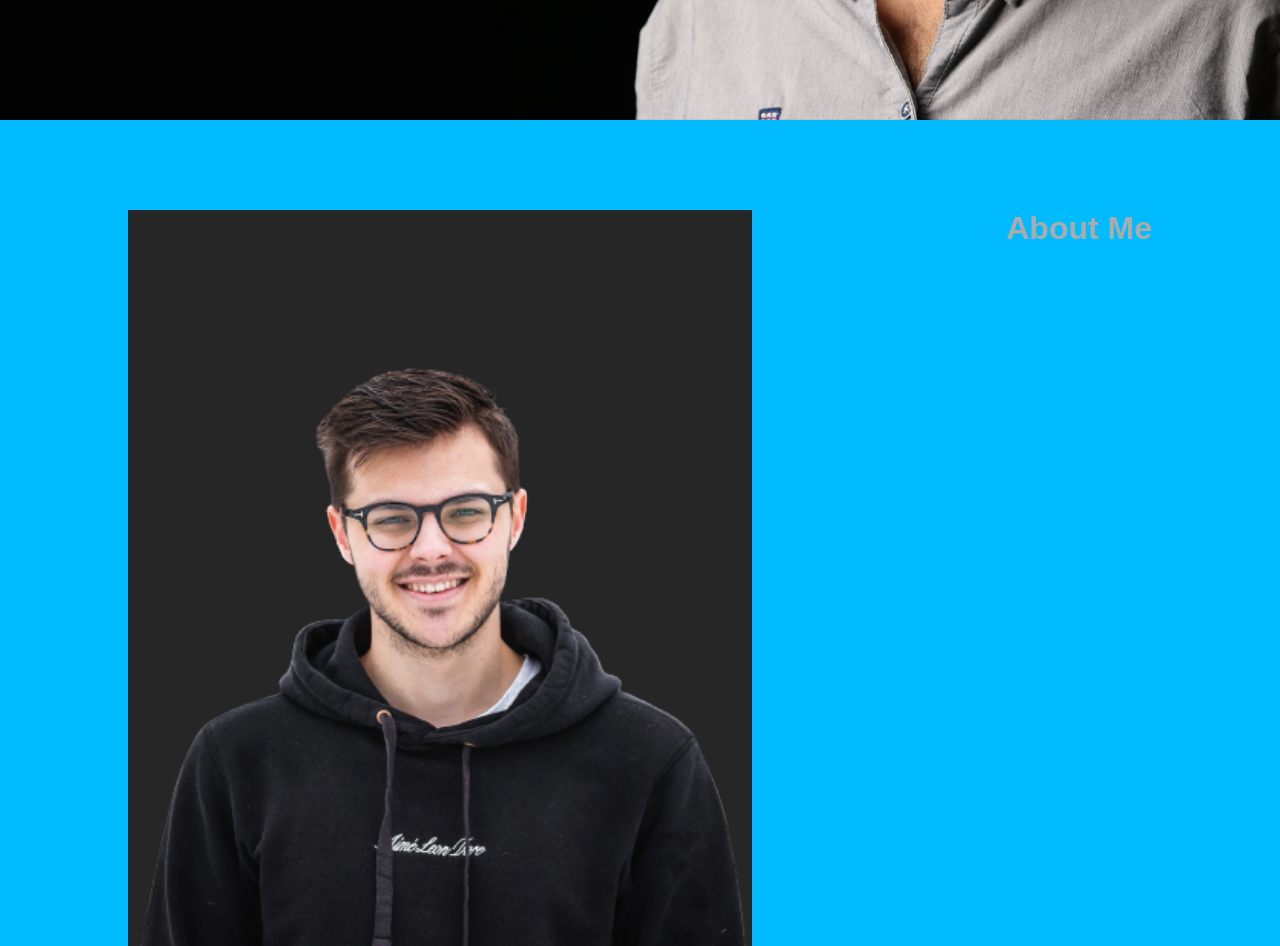
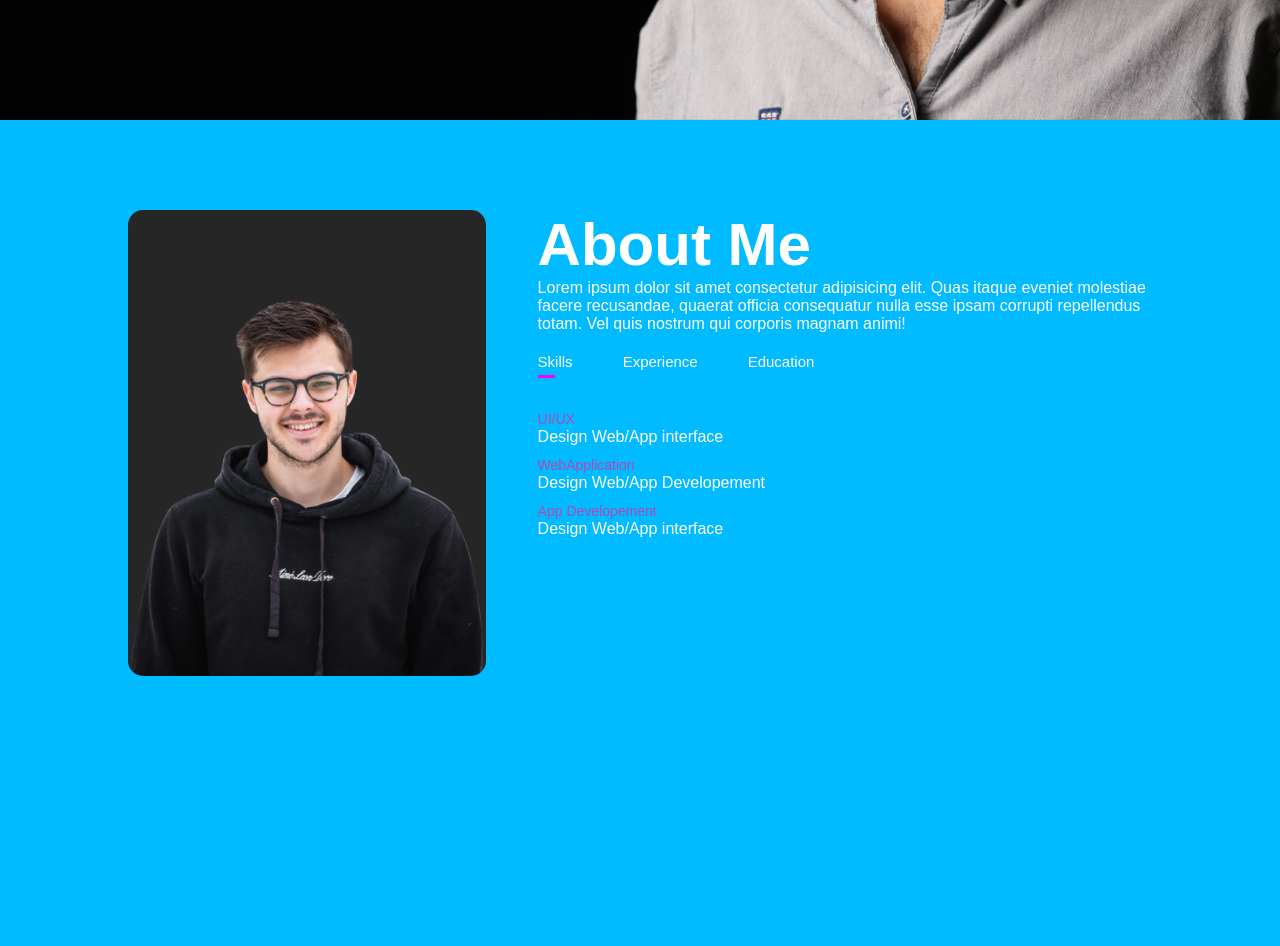
Before and after one commit to itisrichaudhury236/my_portfolio, a plain HTML site: page index.html in a window 1280 px wide. Shown: the part 680-1626 px from the top of the page. After the commit the page ends 1450 px from the top, so only its background shows below. Drawn offline with Linux system fonts and the light colour scheme.

Commit message:
aboutme updated

```diff
--- a/index.html
+++ b/index.html
@@ -33,8 +33,36 @@
                 <div class="about-col-1">
                     <img src="images/user.png" >
                 </div>
-                <div class="about-col-2"></div>
-                <h1>About Me</h1>
+                <div class="about-col-2">
+                <h1 class="sub-title">About Me</h1>
+                <p>Lorem ipsum dolor sit amet consectetur adipisicing elit. Quas itaque eveniet molestiae facere recusandae, quaerat officia consequatur nulla esse ipsam corrupti repellendus totam. Vel quis nostrum qui corporis magnam animi!</p>
+                <div class="tab-titles">
+                    <p class="tab-links active-link" onclick="opentab('skills')">Skills</p>
+                    <p class="tab-links" onclick="opentab('Experience')">Experience</p>
+                    <p class="tab-links" onclick="opentab('education')">Education</p>
+
+                </div>
+                <div class="tab-content">
+                    <ul>
+                        <li><span>UI/UX</span><br>Design Web/App interface</li>
+                        <li><span>WebApplication</span><br>Design Web/App Developement</li>
+                        <li><span>App Developement</span><br>Design Web/App interface</li>
+                    </ul>
+                </div>
+                <div class="tab-content active-tab">
+                    <ul>
+                        <li><span>UI/UX</span><br>Design Web/App interface</li>
+                        <li><span>WebApplication</span><br>Design Web/App Developement</li>
+                        <li><span>App Developement</span><br>Design Web/App interface</li>
+                    </ul>
+                </div>
+                <div class="tab-content">
+                    <ul>
+                        <li><span>UI/UX</span><br>Design Web/App interface</li>
+                        <li><span>WebApplication</span><br>Design Web/App Developement</li>
+                        <li><span>App Developement</span><br>Design Web/App interface</li>
+                    </ul>
+                </div>
                 </div>
             </div>
          </div>
--- a/style.css
+++ b/style.css
@@ -32,9 +32,7 @@ nav{
 nav ul li{
     display:inline-block;
     list-style: none;
-    margin:10px 10px 10px;
-
-}
+    margin:10px 10px 10px;}
 nav ul li a{
     color: #fff;
     text-decoration: none;
@@ -71,7 +69,7 @@ nav ul li a:hover::after{
 /*-- aboutme --*/
 #about{
     padding: 80px 0;
-    color: #ababab;
+    color: white;
 }
 .row{
     display: flex;
@@ -81,7 +79,54 @@ nav ul li a:hover::after{
 .about-col-1{
     flex-basis: 35% ;
 }
-.about-col-2 img{
+.about-col-1 img{
     width: 100%;
     border-radius:15px;
 }
+.about-col-2 {
+    flex-basis: 60%;
+}
+.sub-title{
+    font-size: 60px;
+    font-weight: 600;
+    color: #fff;
+}
+.tab-titles{
+    display: flex;
+    margin: 20px 0 40px;
+
+}
+.tab-links{
+    margin-right: 50px;
+    font-size: 15px;
+    font-weight: pointer;
+    position: relative;
+}
+.tab-links::after{
+content: '';
+width: 0;
+height: 3px;
+background: #ff00ff;
+position: absolute;
+left: 0;
+bottom: -8px;
+transition: 0.5px;
+}
+.tab-links.active-link::after{
+    width: 50%;
+}
+.tab-content ul li{
+    list-style: none;
+    margin:10px 0;
+}
+.tab-content ul li span{
+    color: #b547b5;
+    font-size: 14px;
+
+}
+.tab-content{
+    display: none;
+}
+.tab-content.active-tab{
+    display: block;
+}
```
